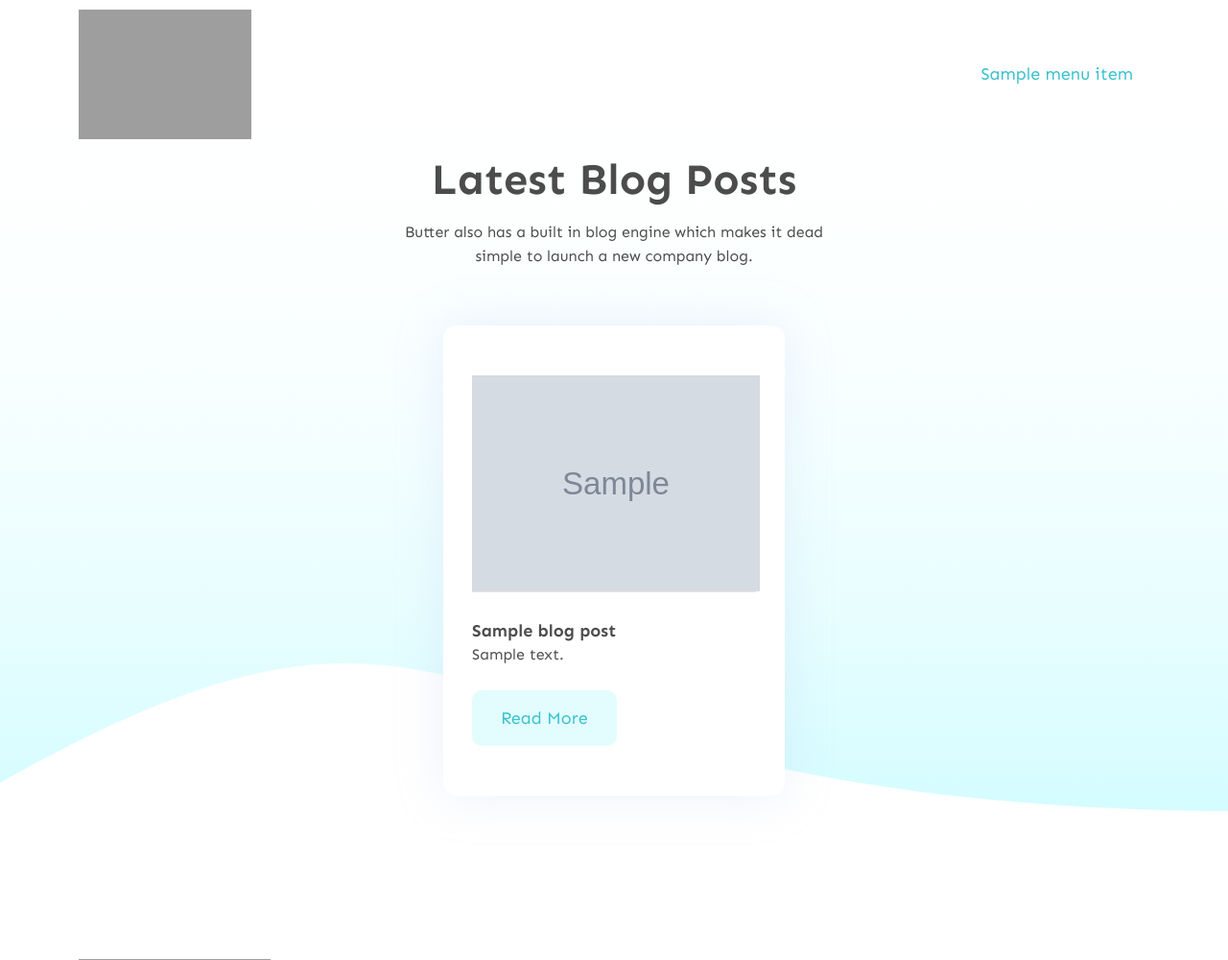
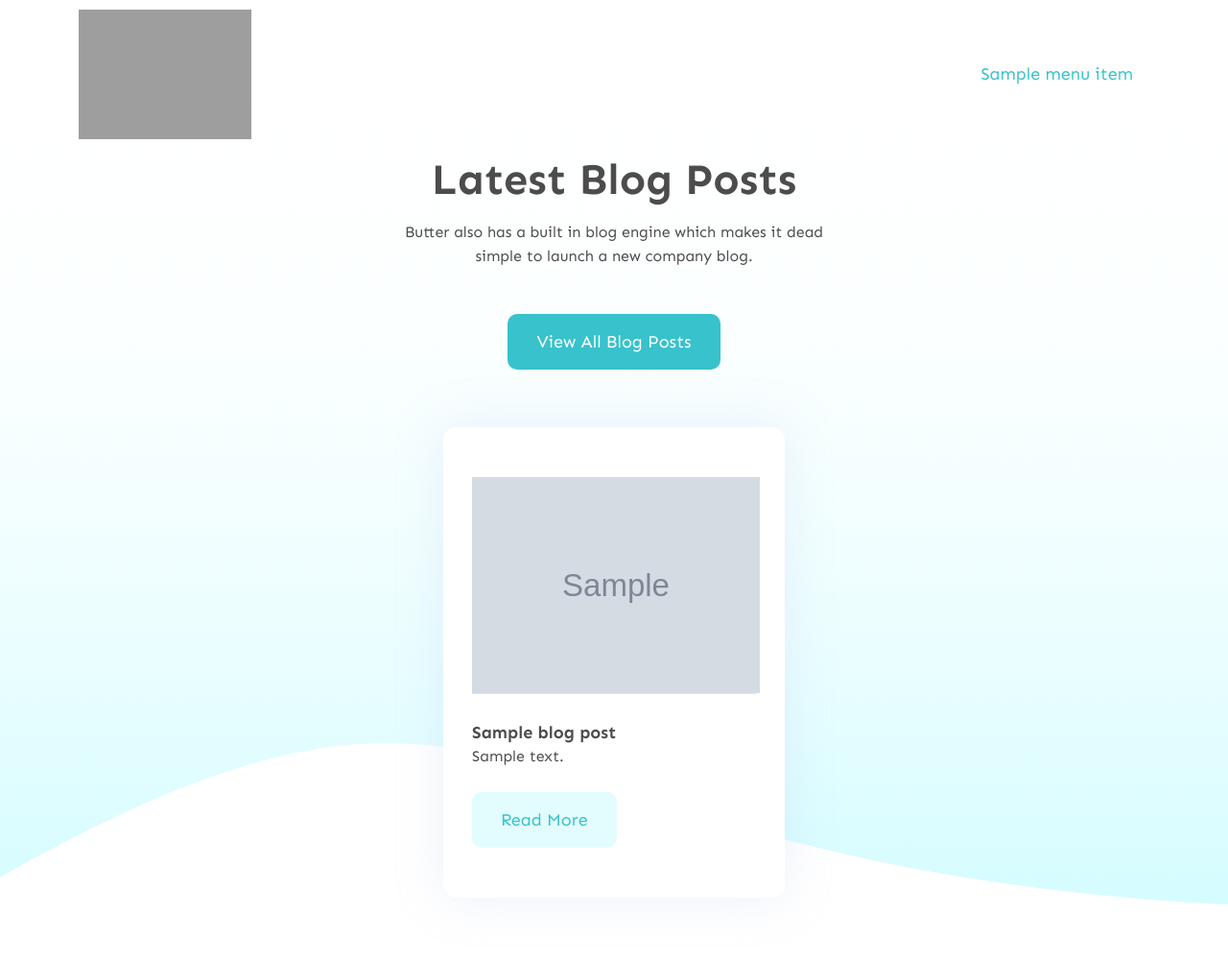
Before and after one commit to ButterCMS/django-starter-buttercms, a Django app: template django_starter_buttercms/templates/content/page.html in a window 1280 px wide. Shown: the top 1000 px of the page at 96% size. Run offline with Django 3.2, Linux system fonts and the light colour scheme; the template is opened without the code that fills it: most values are stand-ins (such as "Sample title", 1, 10 or a date in 2020); grey boxes marked "Sample" are stand-in pictures; some libraries are stand-ins or nearby versions; grey boxes are pictures that could not be loaded.

Commit message:
added view all button on main page

```diff
--- a/django_starter_buttercms/templates/content/partials/blog-posts.html
+++ b/django_starter_buttercms/templates/content/partials/blog-posts.html
@@ -5,6 +5,12 @@
                 <div class="section-title text-center">
                     <h2>Latest Blog Posts</h2>
                     <p>Butter also has a built in blog engine which makes it dead simple to launch a new company blog.</p>
+                    <p>
+						<a
+							href="{% url 'content:blog' %}"
+							class="main-btn btn-hover mt-5">View All Blog Posts
+						</a>
+						</p>
                 </div>
             </div>
         </div>
```
